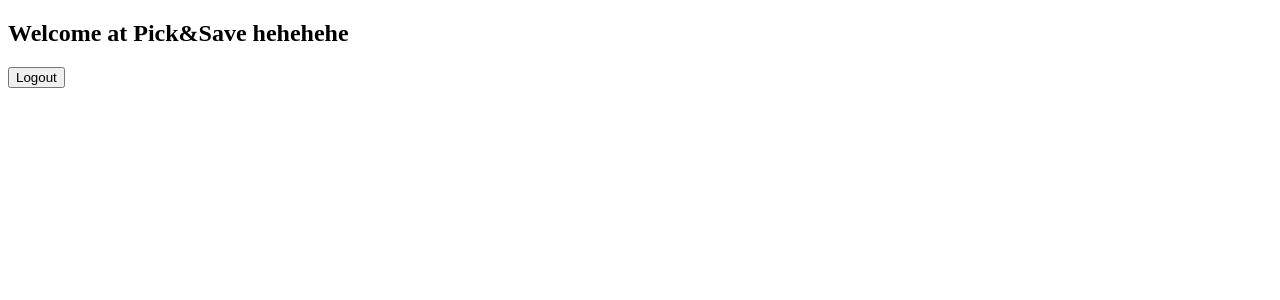
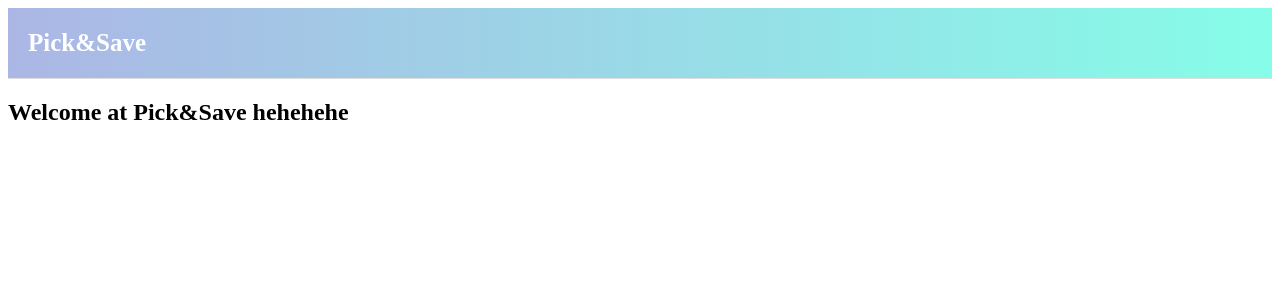
Before and after one commit to krystiankapusta/Pick-Save-Frontend, a React (Vite) app: page /Pick-Save in a window 1280 px wide. Shown: the top 300 px of the page. Built offline with nearby package versions, Linux system fonts and the light colour scheme.

Commit message:
Add header with styling and implement app layout

```diff
--- /dev/null
+++ b/src/Components/Header/Header.css
@@ -0,0 +1,25 @@
+.header {
+    display: flex;
+    justify-content: space-between;
+    align-items: center;
+    padding: 10px 20px;
+    color: white;
+    height: 50px;
+    background: linear-gradient(to right, #acb6e5, #86fde8);
+    border-bottom: 1px solid #ddd;
+}
+
+.header-left {
+    font-size: 25px;
+    font-weight: bold;
+}
+
+.header-right {
+    display: flex;
+    gap: 10px;
+}
+
+.custom-link {
+    text-decoration: none;
+    color: inherit;
+}
--- /dev/null
+++ b/src/Components/Header/Header.tsx
@@ -0,0 +1,36 @@
+import { UseAuth } from '../../Context/UseAuth';
+import { Link } from 'react-router-dom';
+import Button from '../Button/Button';
+import './Header.css';
+const Header = () => {
+    const { logout, isLoggedIn } = UseAuth();
+    const handleLogout = async () => {
+        logout();
+    };
+    const loggedIn = isLoggedIn();
+
+    return (
+        <header className="header">
+            <div className="header-left">
+                <Link className="custom-link" to="/Pick-Save">
+                    Pick&Save
+                </Link>
+            </div>
+            <nav className="header-right">
+                {!loggedIn ? (
+                    <></>
+                ) : (
+                    <>
+                        <Button
+                            variant="tertiary"
+                            label="Logout"
+                            onClick={handleLogout}
+                        />
+                    </>
+                )}
+            </nav>
+        </header>
+    );
+};
+
+export default Header;
--- /dev/null
+++ b/src/Layout/Layout.tsx
@@ -0,0 +1,17 @@
+import Header from '../Components/Header/Header';
+import type { ReactNode } from 'react';
+
+interface LayoutProps {
+    children: ReactNode;
+}
+
+const Layout = ({ children }: LayoutProps) => {
+    return (
+        <>
+            <Header />
+            <main>{children}</main>
+        </>
+    );
+};
+
+export default Layout;
--- a/src/Pages/HomePage/HomePage.tsx
+++ b/src/Pages/HomePage/HomePage.tsx
@@ -1,22 +1,8 @@
-import Button from '../../Components/Button/Button';
-import { UseAuth } from '../../Context/UseAuth';
-
 const HomePage = () => {
-    const { logout } = UseAuth();
-
-    const handleLogout = async () => {
-        logout();
-    };
     return (
         <div>
             <section>
                 <h2>Welcome at Pick&Save hehehehe</h2>
-                <Button
-                    onClick={handleLogout}
-                    type="submit"
-                    variant="primary"
-                    label="Logout"
-                ></Button>
             </section>
         </div>
     );
--- a/src/main.tsx
+++ b/src/main.tsx
@@ -4,12 +4,15 @@
 import App from './App.tsx';
 import { BrowserRouter } from 'react-router-dom';
 import { UserProvider } from './Context/UseAuth';
+import Layout from './Layout/Layout';
 
 createRoot(document.getElementById('root')!).render(
     <StrictMode>
         <BrowserRouter>
             <UserProvider>
-                <App />
+                <Layout>
+                    <App />
+                </Layout>
             </UserProvider>
         </BrowserRouter>
     </StrictMode>
```
